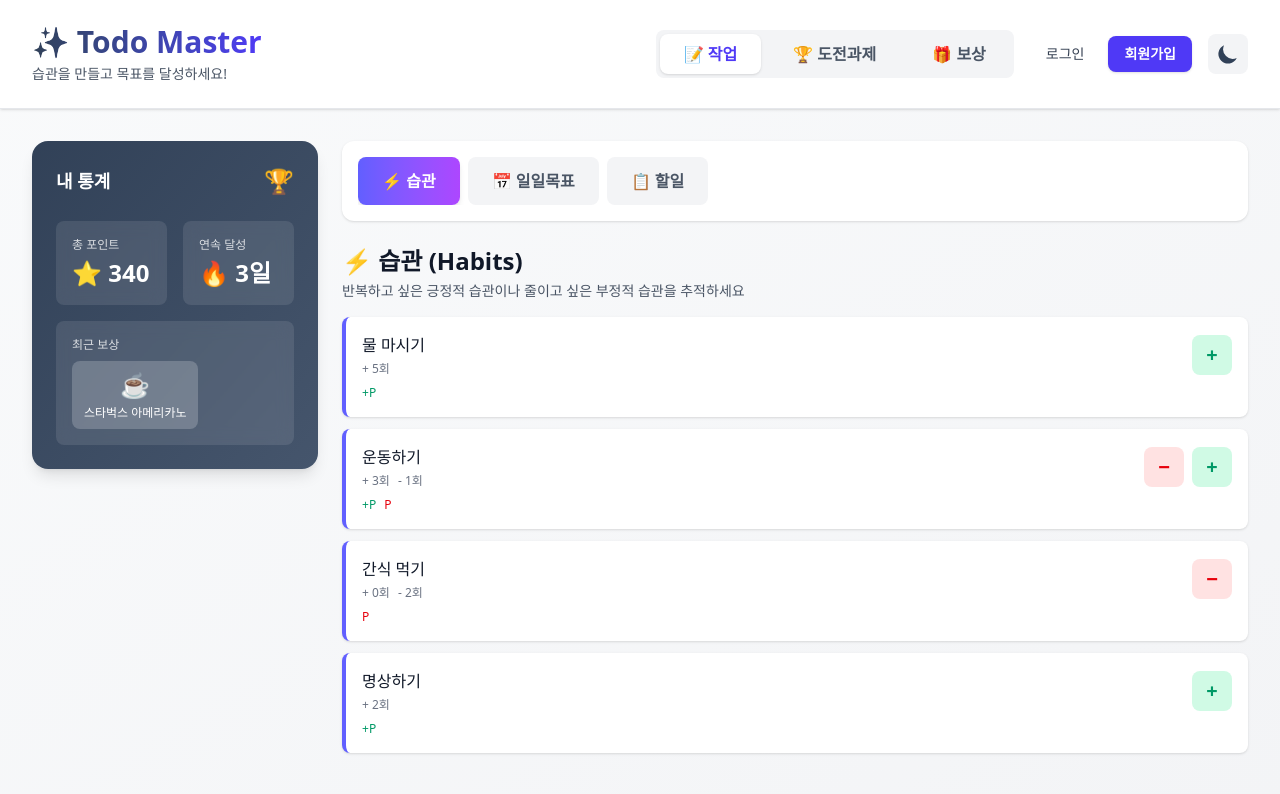
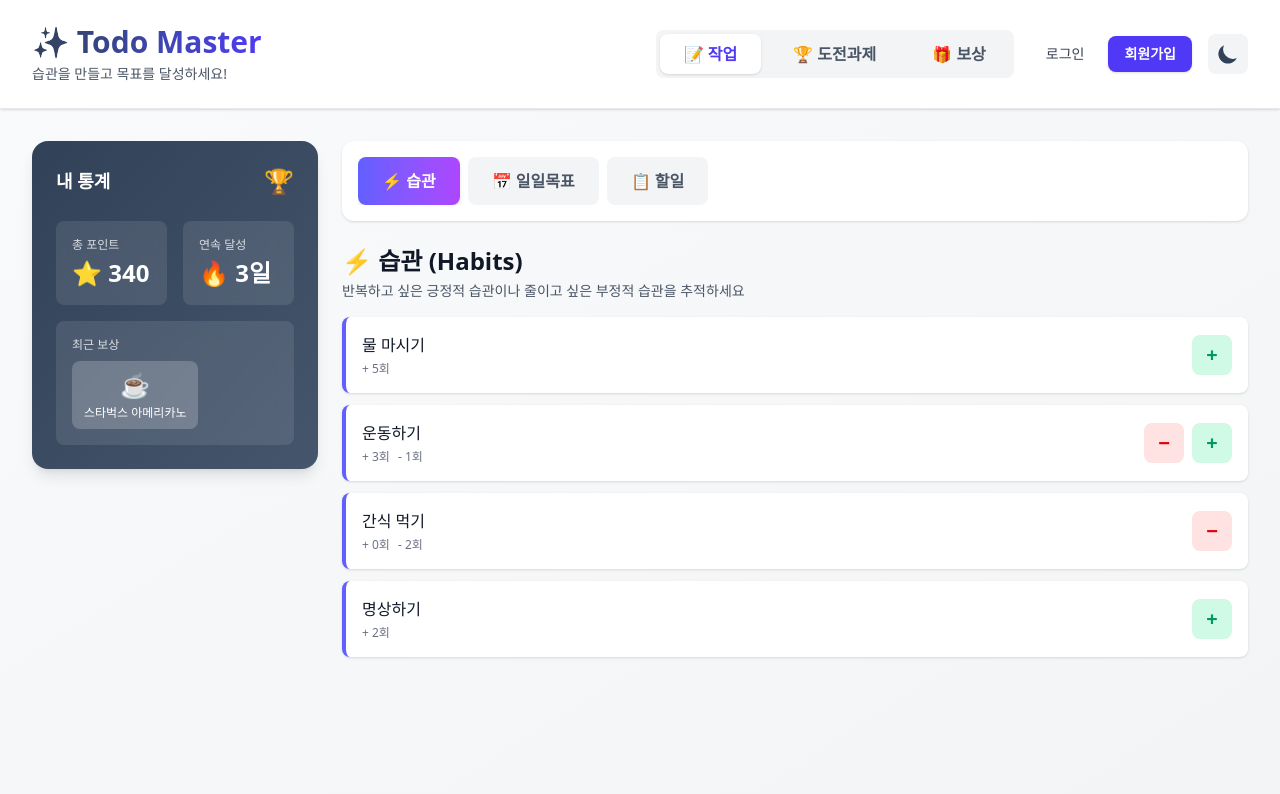
Before and after one commit to Librariann/todo-list, a Next.js app: page / in a window 1280 px wide. Shown: the top 794 px of the page. Built offline with nearby package versions, Linux system fonts and the light colour scheme.

Commit message:
remove point display from habit card

```diff
--- a/app/components/HabitCard.tsx
+++ b/app/components/HabitCard.tsx
@@ -38,7 +38,7 @@ export default function HabitCard({ habit, onPositive, onNegative }: HabitCardPr
             <button
               onClick={() => onNegative(habit.id)}
               className="w-10 h-10 rounded-lg bg-red-100 dark:bg-red-900/30 text-red-600 dark:text-red-400 hover:bg-red-200 dark:hover:bg-red-900/50 transition-all active:scale-95 font-bold text-xl"
-              title={`${habit.negativePoints}점`}
+              title="부정적 습관 기록"
             >
               −
             </button>
@@ -47,27 +47,13 @@ export default function HabitCard({ habit, onPositive, onNegative }: HabitCardPr
             <button
               onClick={() => onPositive(habit.id)}
               className="w-10 h-10 rounded-lg bg-emerald-100 dark:bg-emerald-900/30 text-emerald-600 dark:text-emerald-400 hover:bg-emerald-200 dark:hover:bg-emerald-900/50 transition-all active:scale-95 font-bold text-xl"
-              title={`+${habit.positivePoints}점`}
+              title="긍정적 습관 기록"
             >
               +
             </button>
           )}
         </div>
       </div>
-
-      {/* 포인트 표시 */}
-      <div className="mt-2 flex items-center gap-2 text-xs">
-        {showPositive && (
-          <span className="text-emerald-600 dark:text-emerald-400">
-            +{habit.positivePoints}P
-          </span>
-        )}
-        {showNegative && (
-          <span className="text-red-600 dark:text-red-400">
-            {habit.negativePoints}P
-          </span>
-        )}
-      </div>
     </div>
   );
 }
```
